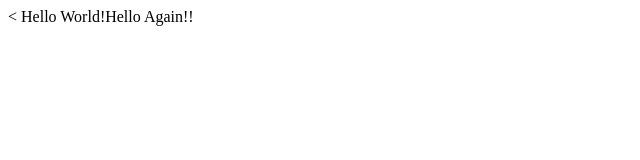
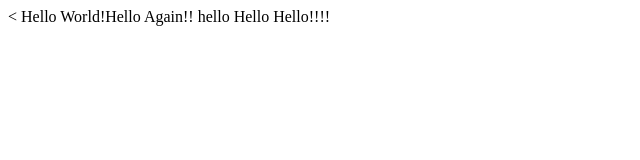
Before and after one commit to rmatam/webdevelopment, a plain HTML site: page lecture0/hello.html in a window 1280 px wide. Shown: the whole page, without its empty margins (0-640 px from the left). Drawn offline with Linux system fonts and the light colour scheme.

Commit message:
Update hello.html

```diff
--- a/lecture0/hello.html
+++ b/lecture0/hello.html
@@ -5,6 +5,6 @@
     <title>My Web Page</title>
   </head>
   <body>
-    Hello World!Hello Again!!
+    Hello World!Hello Again!! hello Hello Hello!!!!
   </body>
 </html>
```
